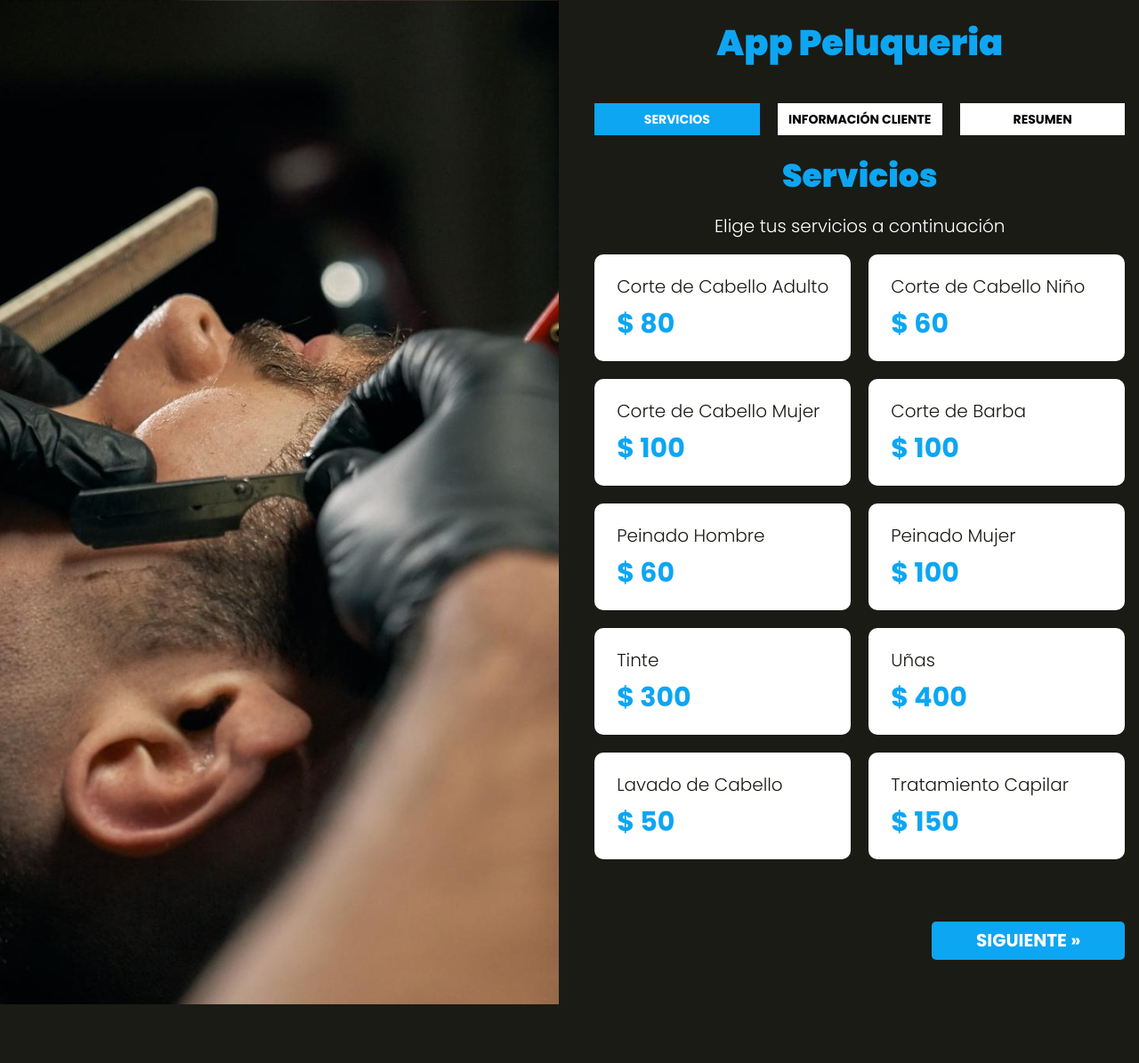
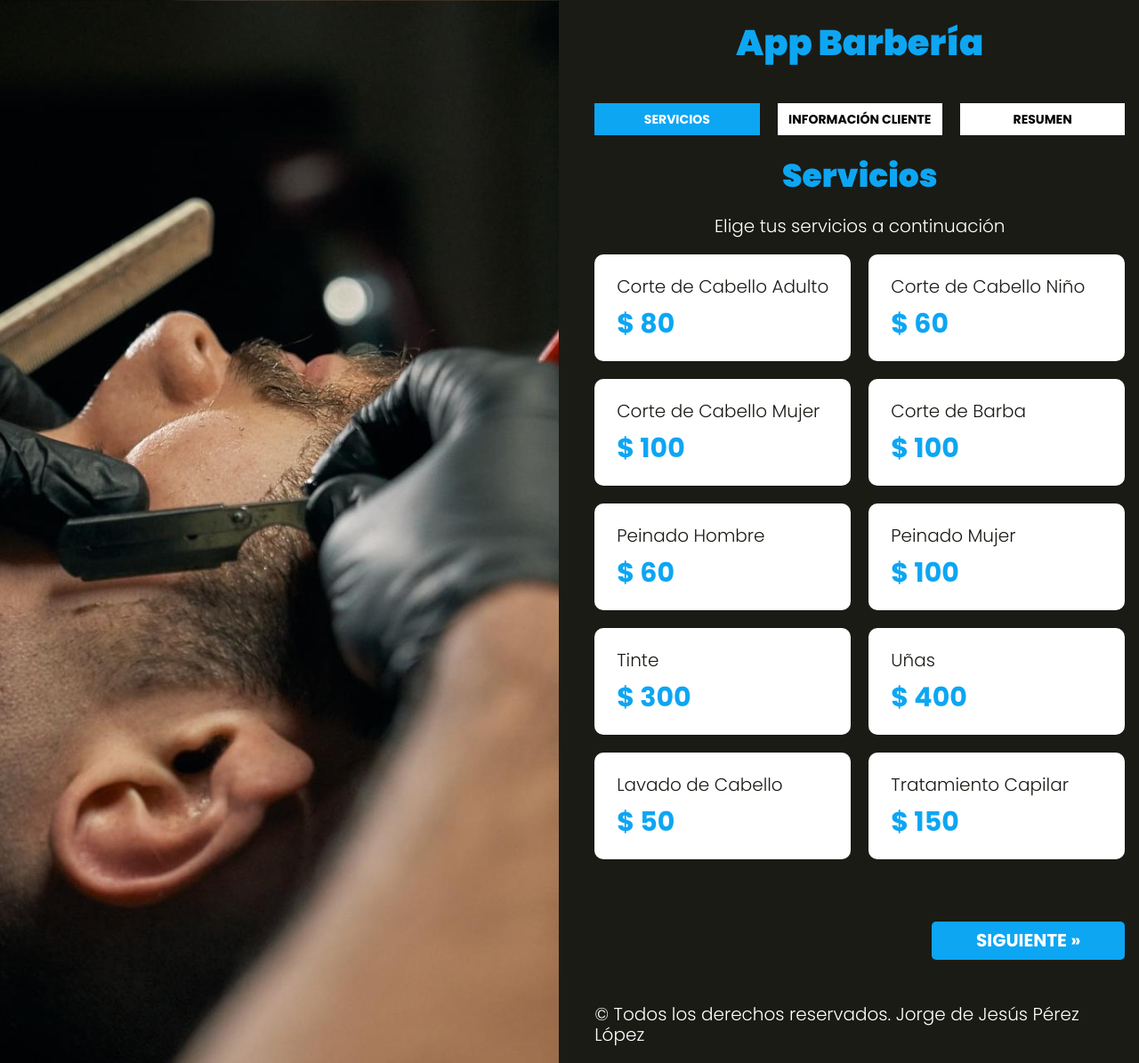
Before and after one commit to jodeperezlo/appbarberia, a plain HTML site: page index.html in a window 1280 px wide. Shown: the whole page at 89% size. Before the commit the page ends 1129 px from the top, so only its background shows below. Drawn offline with Linux system fonts and the light colour scheme.

Commit message:
Copyright
Se agregó copyright

```diff
--- a/index.html
+++ b/index.html
@@ -4,7 +4,7 @@
 <head>
     <meta charset="UTF-8">
     <meta name="viewport" content="width=device-width, initial-scale=1.0">
-    <title>App Salón de Belleza</title>
+    <title>App Barbería</title>
     <link href="https://fonts.googleapis.com/css2?family=Poppins:wght@300;700;900&display=swap" rel="stylesheet">
     <link rel="stylesheet" href="build/css/app.css">
 </head>
@@ -15,7 +15,7 @@
         <div class="imagen"></div>
         <div class="app">
             <header class="header">
-                <h1>App Peluqueria</h1>
+                <h1>App Barbería</h1>
             </header>
             <nav class="tabs">
                 <button type="button" data-paso="1">Servicios</button>
@@ -60,6 +60,7 @@
                     Siguiente &raquo;
                 </button>
             </div>
+            <p>&copy; Todos los derechos reservados. Jorge de Jesús Pérez López</p>
         </div>
     </div>
 
```
